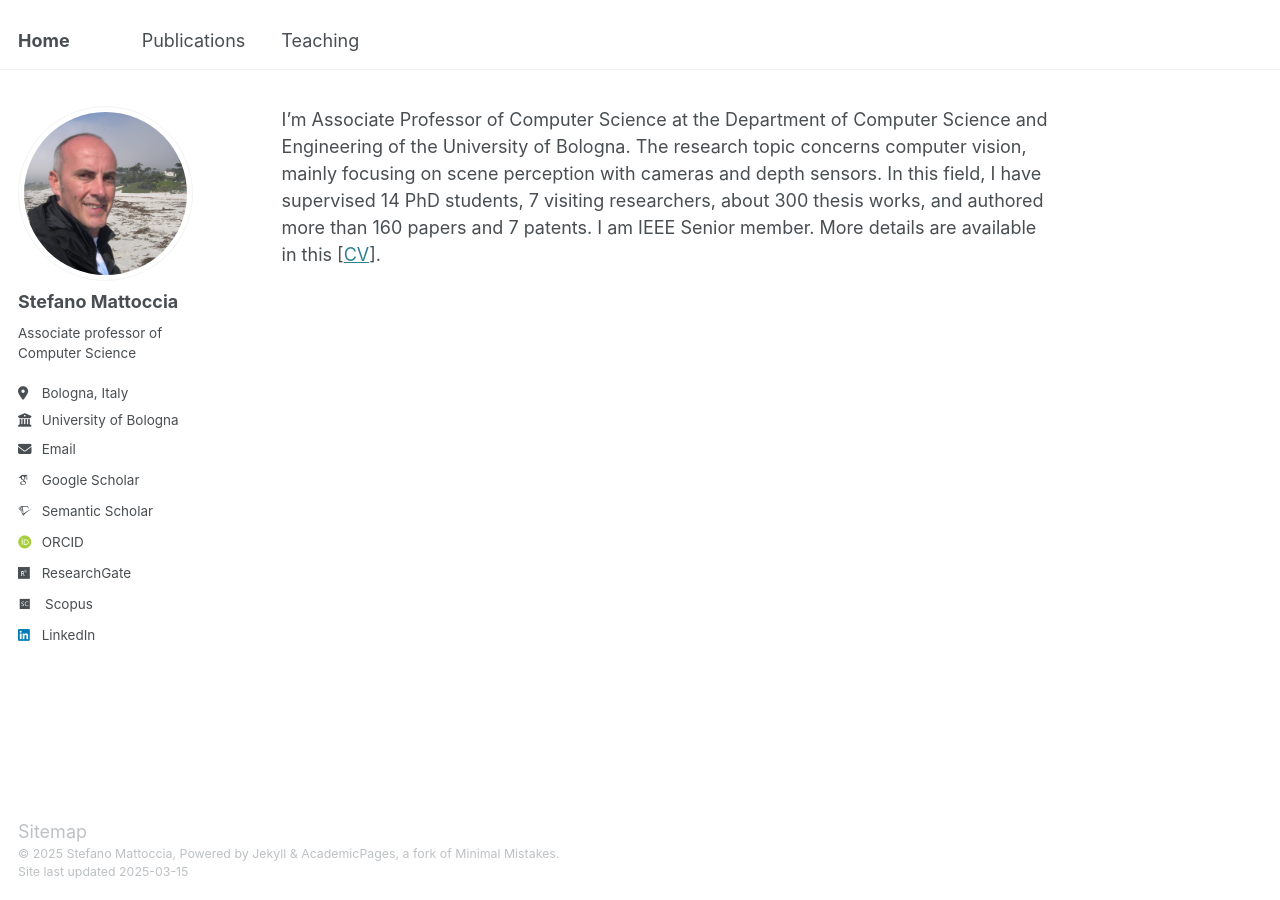
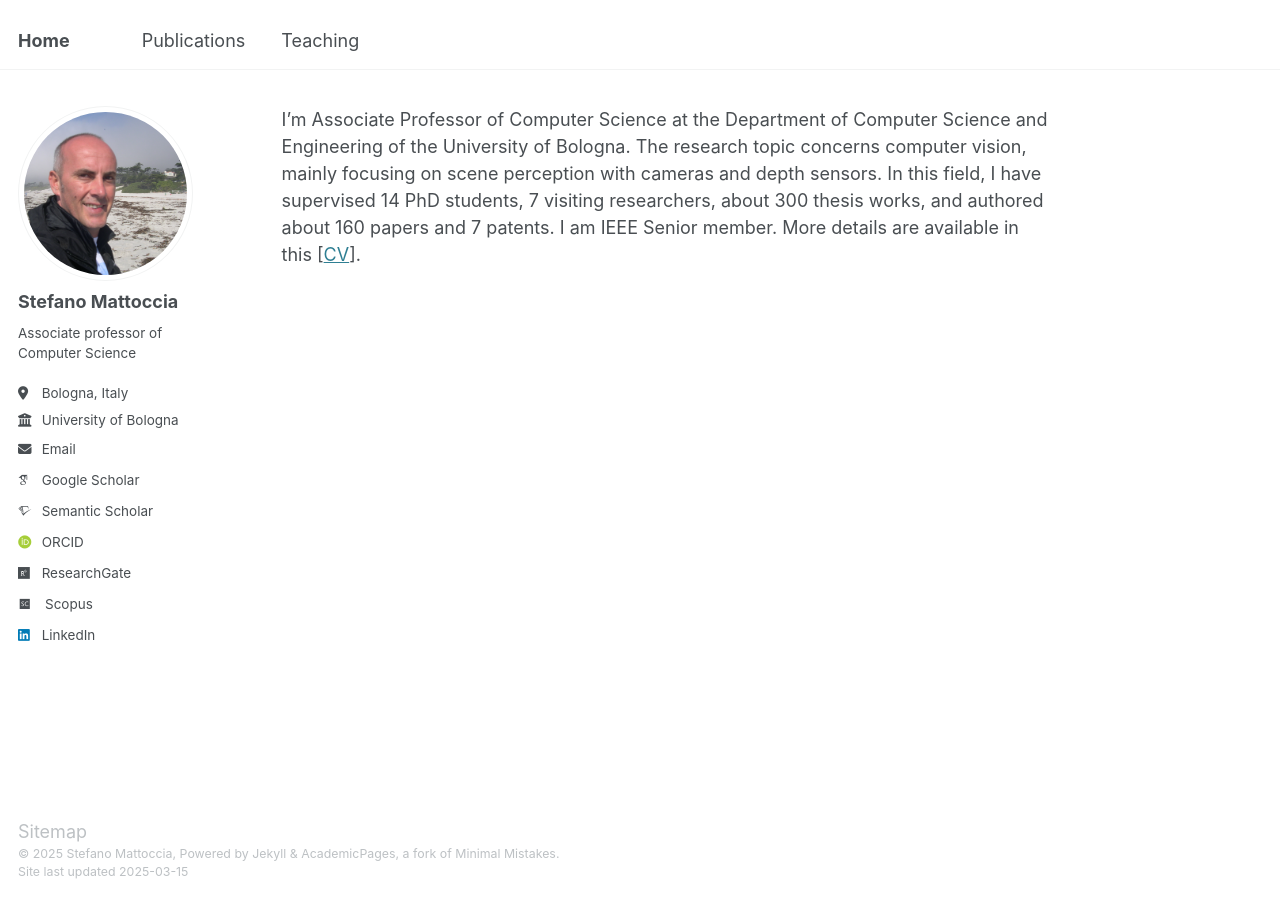
Before and after one commit to stefanomattoccia/stefanomattoccia.github.io, a Jekyll site: the page built from _pages/about.md, in a window 1280 px wide. Built offline with Jekyll 4.4.1, drawn with Linux system fonts in a browser that asks for light colours; some web fonts are replaced.

Commit message:
Update about.md

```diff
--- a/_pages/about.md
+++ b/_pages/about.md
@@ -7,4 +7,4 @@ redirect_from:
   - /about.html
 ---
 
-I'm Associate Professor of Computer Science at the Department of Computer Science and Engineering of the University of Bologna. The research topic concerns computer vision, mainly focusing on scene perception with cameras and depth sensors. In this field, I have supervised 14 PhD students, 7 visiting researchers, about 300 thesis works, and authored more than 160 papers and 7 patents. I am IEEE Senior member. More details are available in this [[CV](/files/CV_ENG.pdf)].
+I'm Associate Professor of Computer Science at the Department of Computer Science and Engineering of the University of Bologna. The research topic concerns computer vision, mainly focusing on scene perception with cameras and depth sensors. In this field, I have supervised 14 PhD students, 7 visiting researchers, about 300 thesis works, and authored about 160 papers and 7 patents. I am IEEE Senior member. More details are available in this [[CV](/files/CV_ENG.pdf)].
```
